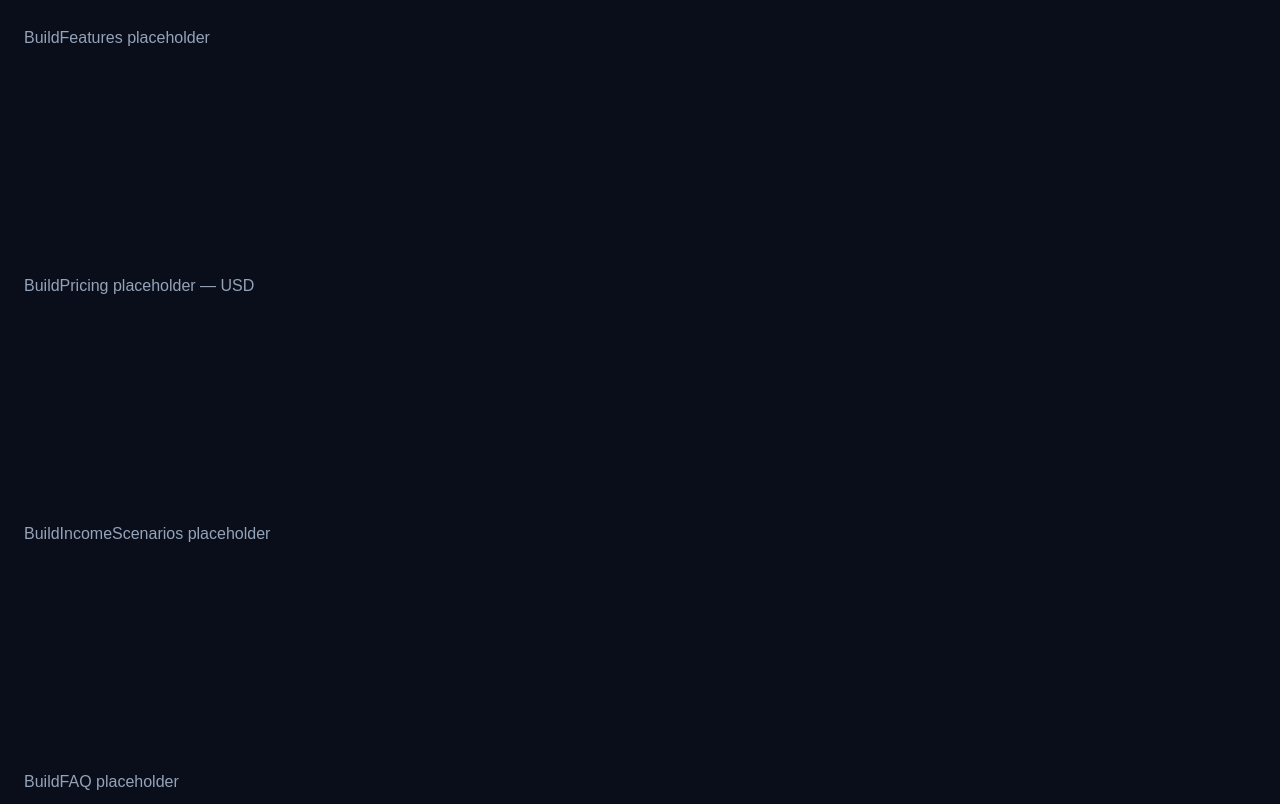
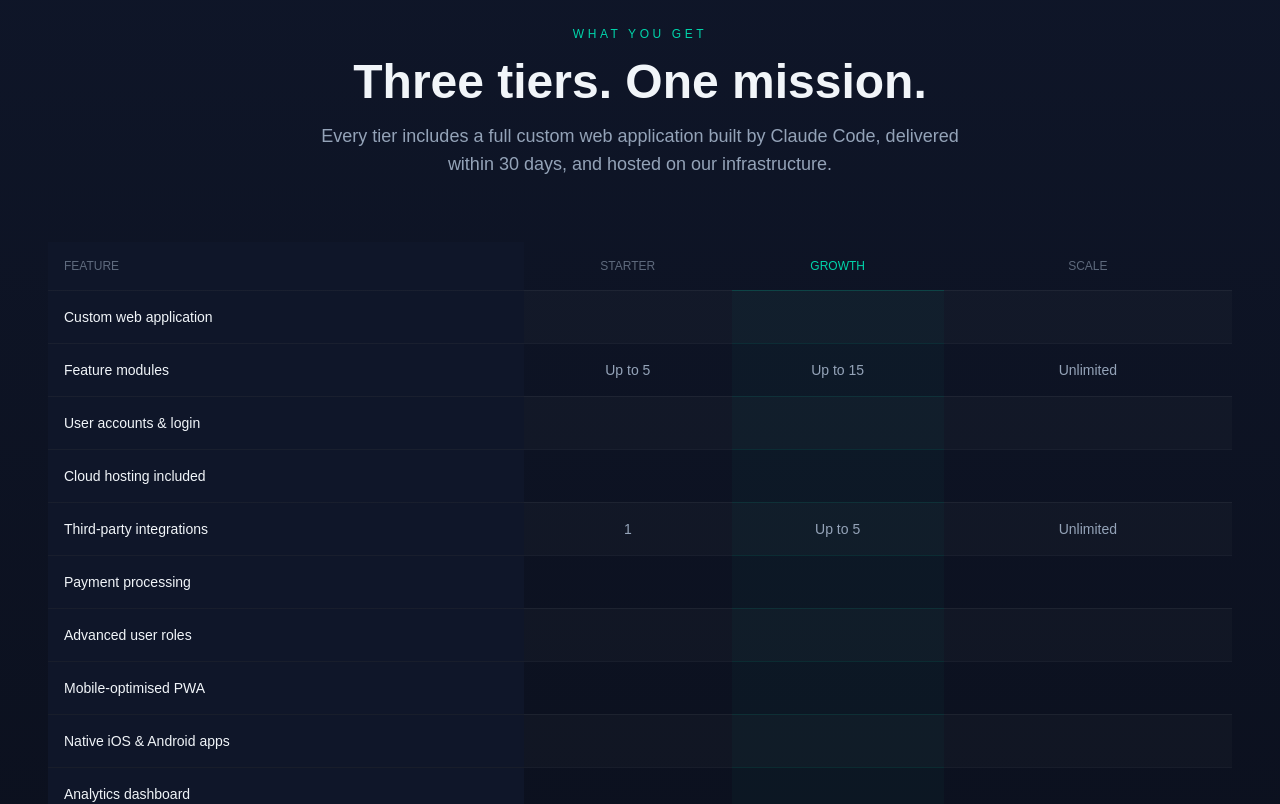
Before and after one commit to uvieugono/solynta-talent-website, a Next.js app: page /build in a window 1280 px wide. Shown: the part 1500-2304 px from the top of the page. Built offline with nearby package versions, Linux system fonts and the light colour scheme; a web font is replaced by a local one.

Commit message:
feat: implement BuildFeatures comparison table

```diff
--- a/src/components/build/BuildFeatures.tsx
+++ b/src/components/build/BuildFeatures.tsx
@@ -1,4 +1,101 @@
 "use client";
+
+import ScrollReveal from "@/components/ScrollReveal";
+
+const features = [
+  { name: "Custom web application", starter: true, growth: true, scale: true },
+  { name: "Feature modules", starter: "Up to 5", growth: "Up to 15", scale: "Unlimited" },
+  { name: "User accounts & login", starter: true, growth: true, scale: true },
+  { name: "Cloud hosting included", starter: true, growth: true, scale: true },
+  { name: "Third-party integrations", starter: "1", growth: "Up to 5", scale: "Unlimited" },
+  { name: "Payment processing", starter: false, growth: true, scale: true },
+  { name: "Advanced user roles", starter: false, growth: true, scale: true },
+  { name: "Mobile-optimised PWA", starter: false, growth: true, scale: true },
+  { name: "Native iOS & Android apps", starter: false, growth: false, scale: true },
+  { name: "Analytics dashboard", starter: false, growth: true, scale: true },
+  { name: "Feature sprints per month", starter: "1", growth: "2", scale: "Continuous" },
+  { name: "SolyntaFlow back-office", starter: "Basic", growth: "Standard", scale: "Full enterprise" },
+  { name: "Uptime SLA", starter: "99%", growth: "99.5%", scale: "99.99%" },
+  { name: "Regulated industry support", starter: false, growth: false, scale: true },
+  { name: "White-label / multi-tenant", starter: false, growth: false, scale: true },
+  { name: "Multiple software products", starter: false, growth: false, scale: "Unlimited" },
+];
+
+function CellValue({ value }: { value: boolean | string }) {
+  if (value === true)
+    return (
+      <span className="inline-block w-2.5 h-2.5 rounded-full bg-teal" />
+    );
+  if (value === false)
+    return (
+      <span className="inline-block w-2.5 h-2.5 rounded-full bg-white/10" />
+    );
+  return <span className="text-ghost text-sm">{value}</span>;
+}
+
 export default function BuildFeatures() {
-  return <section id="features" className="relative py-28"><div className="max-w-7xl mx-auto px-6"><p className="text-ghost">BuildFeatures placeholder</p></div></section>;
+  return (
+    <section id="features" className="relative py-28">
+      <div className="absolute inset-0 bg-gradient-to-b from-navy to-midnight" />
+      <div className="relative z-10 max-w-7xl mx-auto px-6">
+        <ScrollReveal>
+          <p className="text-xs uppercase tracking-[0.3em] text-teal font-medium mb-4 text-center">
+            What You Get
+          </p>
+          <h2 className="font-[var(--font-display)] text-3xl sm:text-4xl lg:text-5xl font-bold text-white-soft text-center mb-4">
+            Three tiers. One mission.
+          </h2>
+          <p className="text-lg text-ghost text-center max-w-2xl mx-auto mb-16">
+            Every tier includes a full custom web application built by Claude
+            Code, delivered within 30&nbsp;days, and hosted on our
+            infrastructure.
+          </p>
+        </ScrollReveal>
+
+        <ScrollReveal delay={200}>
+          <div className="overflow-x-auto -mx-6 px-6">
+            <table className="w-full min-w-[640px] border-collapse">
+              <thead>
+                <tr>
+                  <th className="text-left py-4 px-4 text-xs uppercase tracking-[0.15em] text-ghost/60 font-medium border-b border-white/5 w-[40%] sticky left-0 z-10 bg-navy">
+                    Feature
+                  </th>
+                  <th className="text-center py-4 px-4 text-xs uppercase tracking-[0.15em] text-ghost/60 font-medium border-b border-white/5">
+                    Starter
+                  </th>
+                  <th className="text-center py-4 px-4 text-xs uppercase tracking-[0.15em] text-teal font-medium border-b border-teal/20">
+                    Growth
+                  </th>
+                  <th className="text-center py-4 px-4 text-xs uppercase tracking-[0.15em] text-ghost/60 font-medium border-b border-white/5">
+                    Scale
+                  </th>
+                </tr>
+              </thead>
+              <tbody>
+                {features.map((f, i) => (
+                  <tr
+                    key={f.name}
+                    className={i % 2 === 0 ? "bg-white/[0.02]" : ""}
+                  >
+                    <td className="py-3.5 px-4 text-sm text-white-soft font-medium border-b border-white/5 sticky left-0 z-10 bg-navy">
+                      {f.name}
+                    </td>
+                    <td className="py-3.5 px-4 text-center border-b border-white/5">
+                      <CellValue value={f.starter} />
+                    </td>
+                    <td className="py-3.5 px-4 text-center border-b border-teal/10 bg-teal/[0.03]">
+                      <CellValue value={f.growth} />
+                    </td>
+                    <td className="py-3.5 px-4 text-center border-b border-white/5">
+                      <CellValue value={f.scale} />
+                    </td>
+                  </tr>
+                ))}
+              </tbody>
+            </table>
+          </div>
+        </ScrollReveal>
+      </div>
+    </section>
+  );
 }
```
